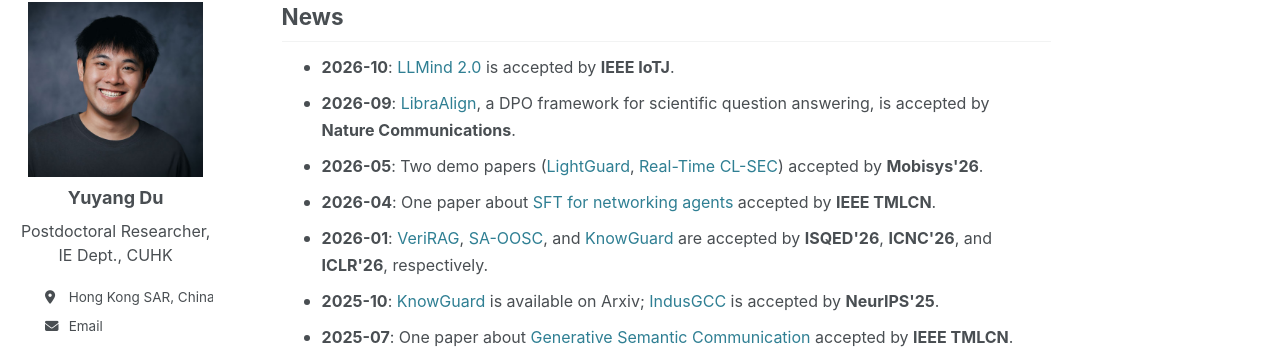
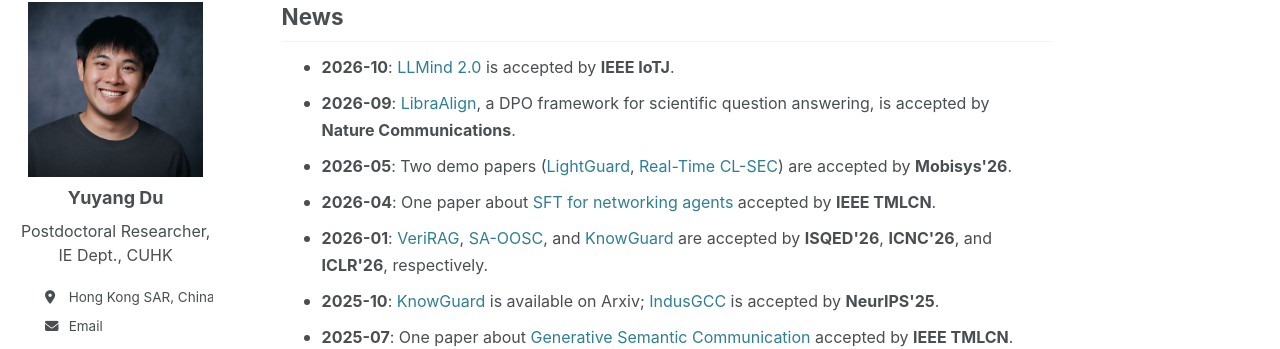
Before and after one commit to yuyangdu001/yuyangdu001.github.io, a Jekyll site: the page built from _pages/about.md, in a window 1280 px wide and 900 px high, scrolled down 909 px. Shown: the part 104-453 px from the top of the window. Built offline with Jekyll 4.4.1, drawn with Linux system fonts in a browser that asks for light colours; some web fonts are replaced.

Commit message:
Update about.md

```diff
--- a/_pages/about.md
+++ b/_pages/about.md
@@ -43,7 +43,7 @@ a {
   <ul>
     <li><font size=3><b>2026-10</b>: <a href="https://ieeexplore.ieee.org/abstract/document/11720365">LLMind 2.0</a> is accepted by <b>IEEE IoTJ</b>.</font></li>
     <li><font size=3><b>2026-09</b>: <a href="https://arxiv.org/abs/2501.13952">LibraAlign</a>, a DPO framework for scientific question answering, is accepted by <b>Nature Communications</b>.</font></li>
-    <li><font size=3><b>2026-05</b>: Two demo papers (<a href="https://arxiv.org/abs/2604.01092">LightGuard</a>, <a href="https://arxiv.org/abs/2604.08419">Real-Time CL-SEC</a>) accepted by <b>Mobisys'26</b>.</font></li>
+    <li><font size=3><b>2026-05</b>: Two demo papers (<a href="https://arxiv.org/abs/2604.01092">LightGuard</a>, <a href="https://arxiv.org/abs/2604.08419">Real-Time CL-SEC</a>) are accepted by <b>Mobisys'26</b>.</font></li>
     <li><font size=3><b>2026-04</b>: One paper about <a href="https://ieeexplore.ieee.org/document/11474563/">SFT for networking agents</a> accepted by <b>IEEE TMLCN</b>.</font></li>
     <li><font size=3><b>2026-01</b>: <a href="https://arxiv.org/abs/2507.15664"> VeriRAG</a>, <a href="https://arxiv.org/abs/2509.07436"> SA-OOSC</a>, and <a href="https://arxiv.org/abs/2509.24816">KnowGuard</a> are accepted by <b>ISQED'26</b>, <b>ICNC'26</b>, and <b>ICLR'26</b>, respectively.</font></li>
     <li><font size=3><b>2025-10</b>: <a href="https://arxiv.org/abs/2509.24816">KnowGuard</a> is available on Arxiv; <a href="https://arxiv.org/abs/2509.01199"> IndusGCC</a> is accepted by <b>NeurIPS'25</b>.</font></li>
```
